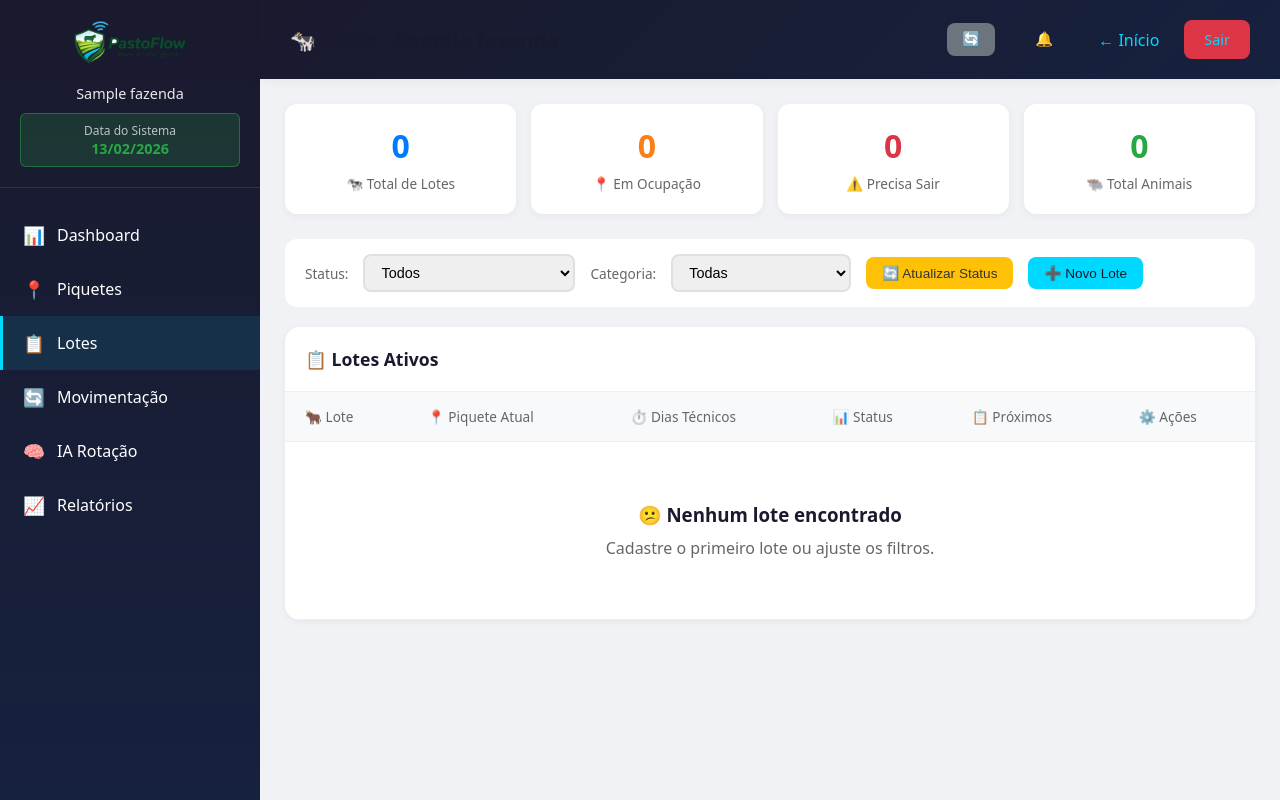
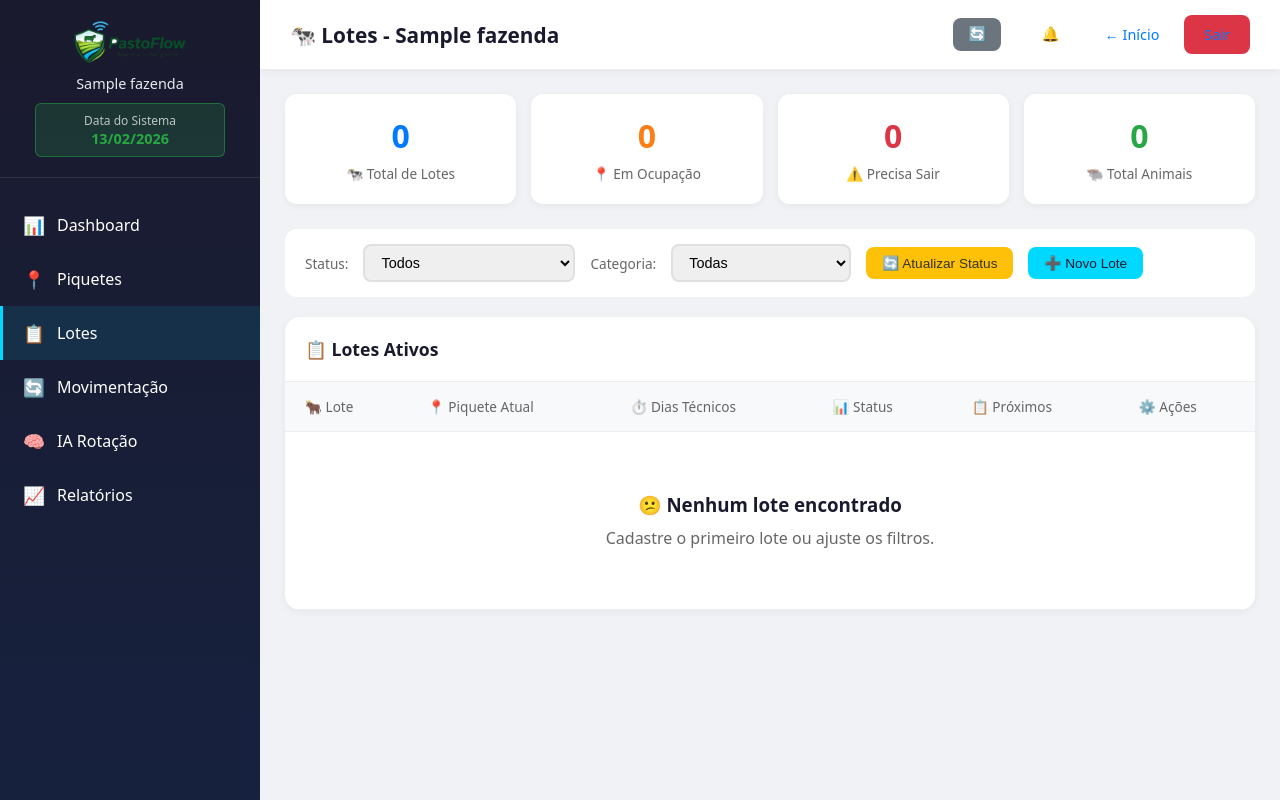
Before and after one commit to jeffersonss-tech/pastagens_flask, a Flask app: page /fazenda/1/lotes in a window 1280 px wide. Run offline with Flask 2, Linux system fonts and the light colour scheme; the visitor is signed in with stand-in values (Sample User, id 1); tables that the repository leaves empty hold one stand-in row (values such as "Sample post"); data that the repository does not hold is empty.

Commit message:
Fix: correcao visual da Barra Superior e conflitos de CSS nas páginas Lotes e Rotacao

```diff
--- a/static/css/fazenda.css
+++ b/static/css/fazenda.css
@@ -15,14 +15,14 @@ body { font-family: system-ui, sans-serif; background: #f0f2f5; display: flex; m
     margin-bottom: 20px;
     text-align: center;
 }
-.sidebar-header h1 { font-size: 1.2rem; margin-bottom: 5px; }
+.sidebar-header img { display: block; margin: 0 auto 10px; }
 .sidebar-header span { font-size: 0.9rem; opacity: 0.9; font-weight: 500; display: block; margin-top: 5px; }
 .data-teste {
     background: rgba(255, 193, 7, 0.2);
     border: 1px solid rgba(255, 193, 7, 0.5);
     border-radius: 6px;
     padding: 8px 12px;
-    margin-top: 10px;
+    margin: 10px 15px 0;
     font-size: 0.8rem;
 }
 .data-teste.modo-real {
@@ -50,9 +50,9 @@ body { font-family: system-ui, sans-serif; background: #f0f2f5; display: flex; m
 .menu-item span { font-size: 1.1rem; }
 
 /* Main Content */
-.main { flex: 1; display: flex; flex-direction: column; }
+.main { flex: 1; display: flex; flex-direction: column; overflow: hidden; }
 
-/* Header */
+/* Header - Barra Superior */
 .header {
     background: white;
     padding: 15px 30px;
@@ -60,10 +60,12 @@ body { font-family: system-ui, sans-serif; background: #f0f2f5; display: flex; m
     justify-content: space-between;
     align-items: center;
     box-shadow: 0 2px 10px rgba(0,0,0,0.05);
+    z-index: 10;
 }
-.header h2 { color: #1a1a2e; font-size: 1.3rem; }
+.header h2 { color: #1a1a2e !important; font-size: 1.3rem; margin: 0; }
 .user-info { display: flex; align-items: center; gap: 15px; }
-.user-info a { color: #00d9ff; text-decoration: none; }
+.user-info a { color: #007bff; text-decoration: none; font-size: 0.9rem; font-weight: 500; }
+.user-info a:hover { text-decoration: underline; }
 
 /* Content */
 .content { padding: 25px; flex: 1; overflow-y: auto; }
--- a/static/css/lotes.css
+++ b/static/css/lotes.css
@@ -1,17 +1,5 @@
 * { margin: 0; padding: 0; box-sizing: border-box; }
 body { font-family: system-ui, sans-serif; background: #f0f2f5; }
-
-/* Header */
-.header {
-    background: linear-gradient(135deg, #1a1a2e 0%, #16213e 100%);
-    color: white;
-    padding: 20px 30px;
-    display: flex;
-    justify-content: space-between;
-    align-items: center;
-}
-.header h1 { font-size: 1.4rem; }
-.header a { color: #00d9ff; text-decoration: none; }
 
 /* Content */
 .content { padding: 25px; }
@@ -23,19 +11,19 @@ body { font-family: system-ui, sans-serif; background: #f0f2f5; }
     gap: 15px;
     margin-bottom: 25px;
 }
-.stat-card {
+.stat-card-lotes {
     background: white;
     padding: 20px;
     border-radius: 12px;
     text-align: center;
     box-shadow: 0 2px 8px rgba(0,0,0,0.05);
 }
-.stat-card strong { display: block; font-size: 2rem; margin-bottom: 5px; }
-.stat-card.animais strong { color: #007bff; }
-.stat-card.ocupacao strong { color: #fd7e14; }
-.stat-card.saida strong { color: #dc3545; }
-.stat-card.disponivel strong { color: #28a745; }
-.stat-card span { color: #666; font-size: 0.85rem; }
+.stat-card-lotes strong { display: block; font-size: 2rem; margin-bottom: 5px; }
+.stat-card-lotes.animais strong { color: #007bff; }
+.stat-card-lotes.ocupacao strong { color: #fd7e14; }
+.stat-card-lotes.saida strong { color: #dc3545; }
+.stat-card-lotes.disponivel strong { color: #28a745; }
+.stat-card-lotes span { color: #666; font-size: 0.85rem; }
 
 /* Filters */
 .filters {
@@ -62,10 +50,10 @@ body { font-family: system-ui, sans-serif; background: #f0f2f5; }
     cursor: pointer;
     font-size: 0.85rem;
 }
-.btn-primary { background: #00d9ff; color: #1a1a2e; }
-.btn-success { background: #28a745; color: white; }
-.btn-warning { background: #ffc107; color: #333; }
-.btn-danger { background: #dc3545; color: white; }
+.btn-primary-lotes { background: #00d9ff; color: #1a1a2e; }
+.btn-success-lotes { background: #28a745; color: white; }
+.btn-warning-lotes { background: #ffc107; color: #333; }
+.btn-danger-lotes { background: #dc3545; color: white; }
 
 /* Tabela */
 .table-container {
--- a/templates/lotes.html
+++ b/templates/lotes.html
@@ -10,19 +10,19 @@
 {% block content %}
     <!-- Stats -->
     <div class="stats-row">
-        <div class="stat-card animais">
+        <div class="stat-card-lotes animais">
             <strong id="stat-total">0</strong>
             <span>🐄 Total de Lotes</span>
         </div>
-        <div class="stat-card ocupacao">
+        <div class="stat-card-lotes ocupacao">
             <strong id="stat-ocupacao">0</strong>
             <span>📍 Em Ocupação</span>
         </div>
-        <div class="stat-card saida">
+        <div class="stat-card-lotes saida">
             <strong id="stat-saida">0</strong>
             <span>⚠️ Precisa Sair</span>
         </div>
-        <div class="stat-card disponivel">
+        <div class="stat-card-lotes disponivel">
             <strong id="stat-animais">0</strong>
             <span>🐃 Total Animais</span>
         </div>
@@ -49,14 +49,14 @@
             <option value="Touro">Touro</option>
         </select>
 
-        <button class="btn btn-warning" onclick="atualizarStatus()">🔄 Atualizar Status</button>
-        <button class="btn btn-primary" onclick="abrirModalNovoLote()">➕ Novo Lote</button>
+        <button class="btn-warning-lotes" style="padding: 8px 16px; border: none; border-radius: 8px; cursor: pointer;" onclick="atualizarStatus()">🔄 Atualizar Status</button>
+        <button class="btn-primary-lotes" style="padding: 8px 16px; border: none; border-radius: 8px; cursor: pointer;" onclick="abrirModalNovoLote()">➕ Novo Lote</button>
     </div>
 
     <!-- Tabela -->
     <div class="table-container">
         <div class="table-header">
-            <h2>📋 Lotes Ativos</h2>
+            <h2 style="color: #1a1a2e;">📋 Lotes Ativos</h2>
         </div>
         <table>
             <thead>
```
Also changed, not shown: other parts of static/css/lotes.css (+0 -53 lines), templates/rotacao.html (+6 -6 lines).
